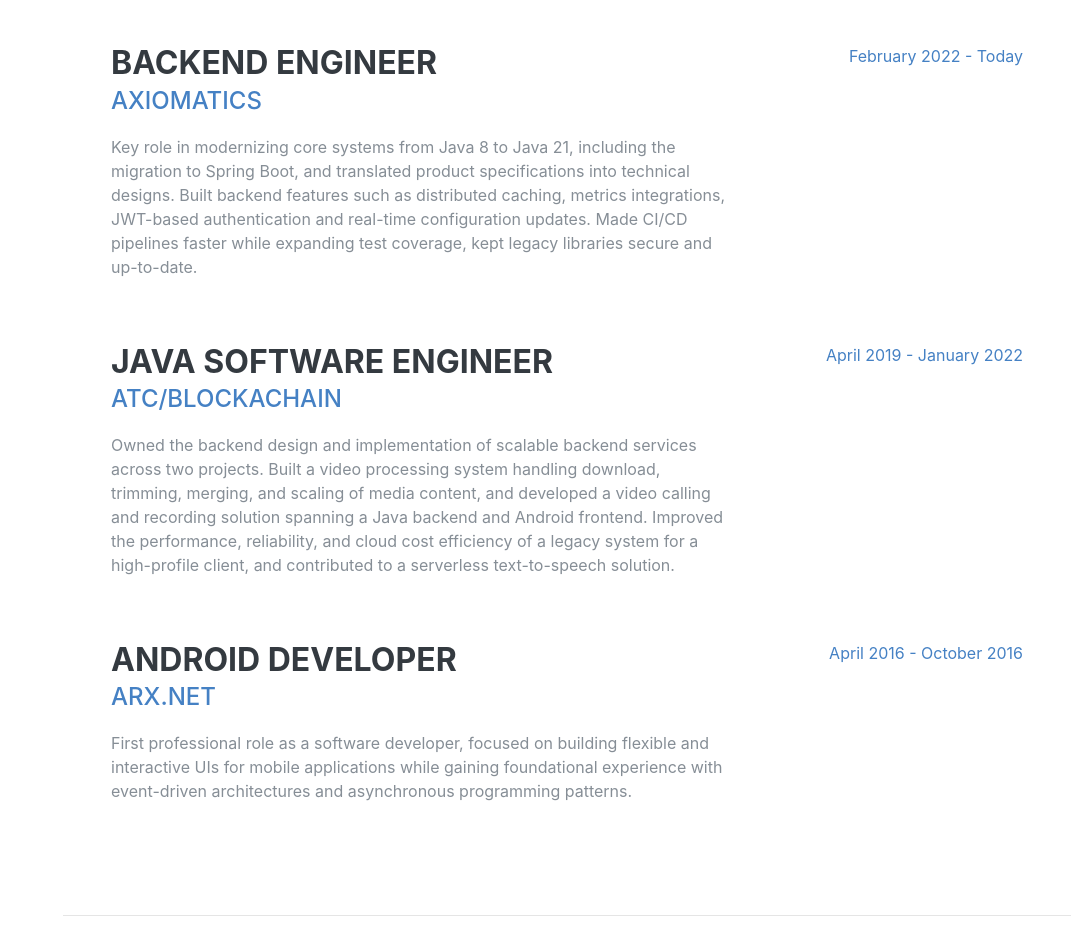
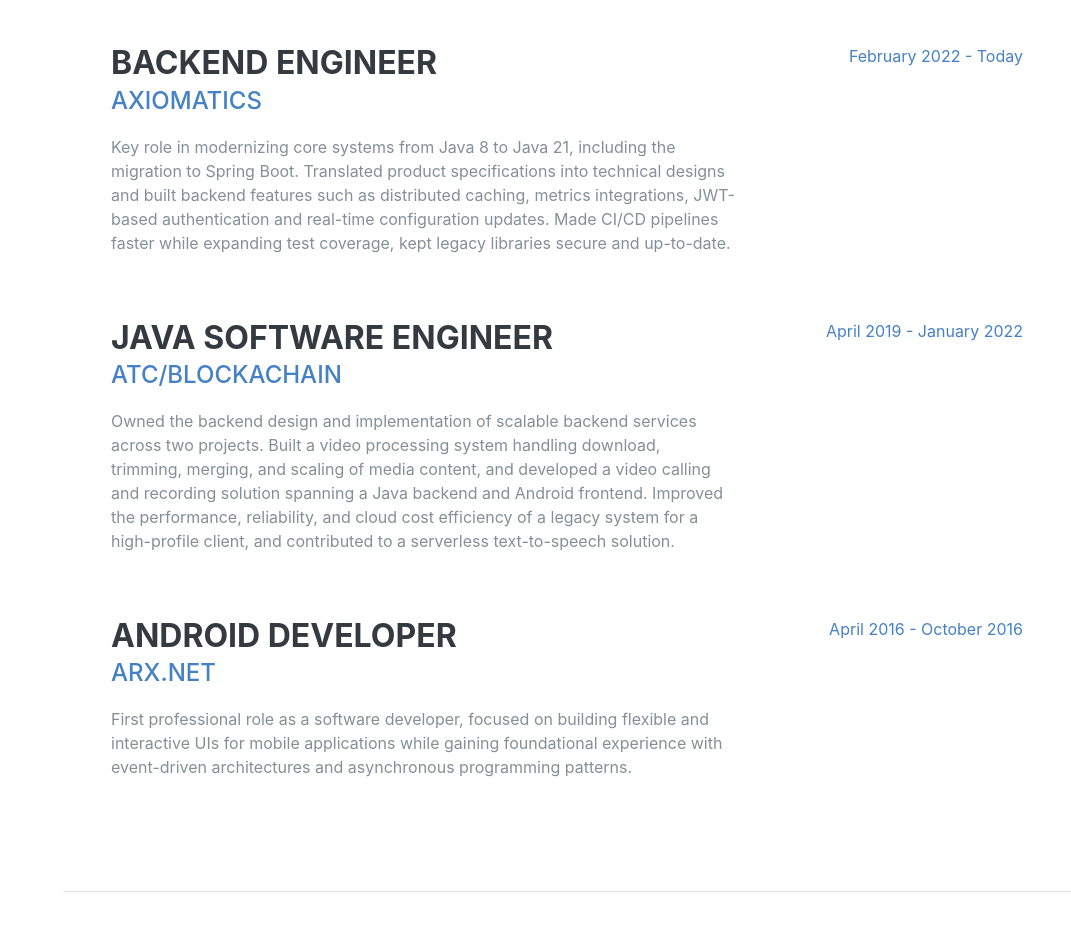
Before and after one commit to antogian/antogian.github.io, a plain HTML site: page index.html in a window 1280 px wide. Shown: the part 920-1852 px from the top of the page, without its empty margins (209-1280 px from the left). Drawn offline with Linux system fonts and the light colour scheme; a web font is replaced by a local one.

Commit message:
Separate modernization and spec translation in Axiomatics description

```diff
--- a/index.html
+++ b/index.html
@@ -98,7 +98,7 @@
 			  <h3 class="mb-0">Backend Engineer</h3>
 			  <div class="subheading mb-3"><a href="https://www.axiomatics.com/">Axiomatics</a></div>
 			  <p>
-          Key role in modernizing core systems from Java 8 to Java 21, including the migration to Spring Boot, and translated product specifications into technical designs. Built backend features such as distributed caching, metrics integrations, JWT-based authentication and real-time configuration updates. Made CI/CD pipelines faster while expanding test coverage, kept legacy libraries secure and up-to-date.
+          Key role in modernizing core systems from Java 8 to Java 21, including the migration to Spring Boot. Translated product specifications into technical designs and built backend features such as distributed caching, metrics integrations, JWT-based authentication and real-time configuration updates. Made CI/CD pipelines faster while expanding test coverage, kept legacy libraries secure and up-to-date.
 			  </p>
 			</div>
 
```
